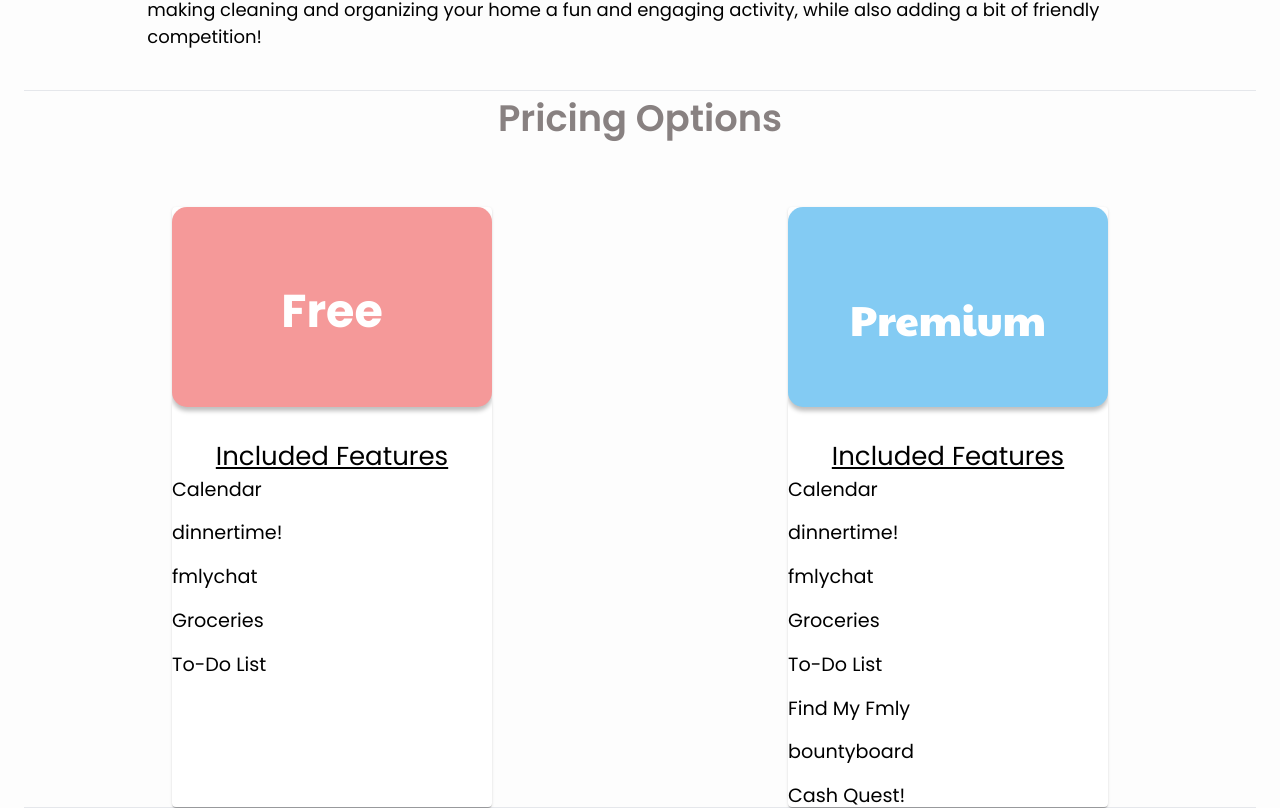
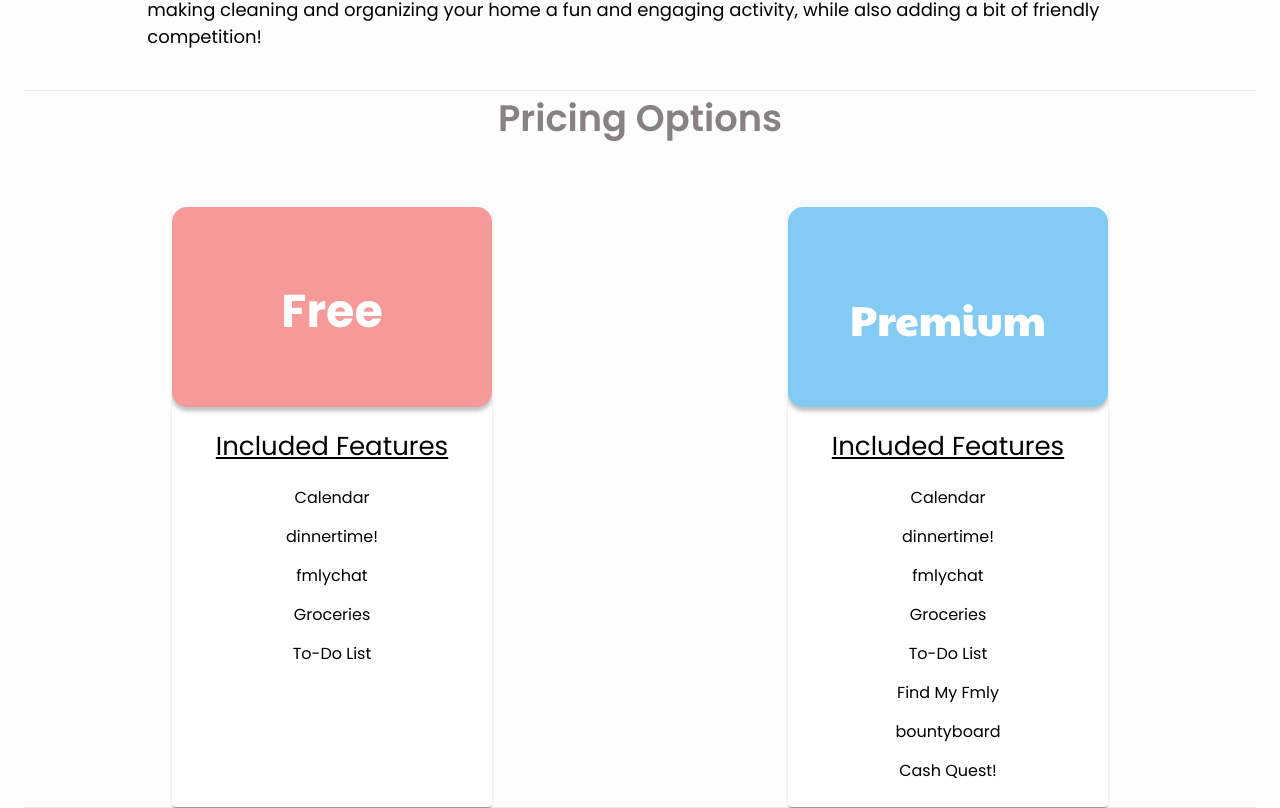
Before and after one commit to zackzellto/fmly-landing-page, a React (Vite) app in the folder client/: page /home in a window 1280 px wide. Shown: the part 4123-4931 px from the top of the page. Built offline with nearby package versions, Linux system fonts and the light colour scheme.

Commit message:
fixed spacing on pricing cards

```diff
--- a/client/src/Styles/PricingStructureStyles.css
+++ b/client/src/Styles/PricingStructureStyles.css
@@ -71,12 +71,13 @@
 
   li{
     margin-bottom: 15px;
-    font-size: 1.2rem;
-    text-align: start;
+    font-size: 16px;
+    text-align: center;
   }
 
   .included-features{
-    margin-top: 30px;
+    margin-top: 20px;
+    margin-bottom: 20px;
     text-decoration: underline;
   }
 
--- a/client/src/components/Cards/PricingStructureFree.tsx
+++ b/client/src/components/Cards/PricingStructureFree.tsx
@@ -4,12 +4,7 @@ import { Card, Grid } from "@material-ui/core";
 import "../../Styles/PricingStructureStyles.css";
 
 const FreePricingModel = () => {
-  const [expanded, setExpanded] = React.useState<string | false>(false);
 
-  const handleChange =
-    (panel: string) => (event: React.SyntheticEvent, isExpanded: boolean) => {
-      setExpanded(isExpanded ? panel : false);
-    };
 
   return (
     <Card className="pricing-box-free">
```
